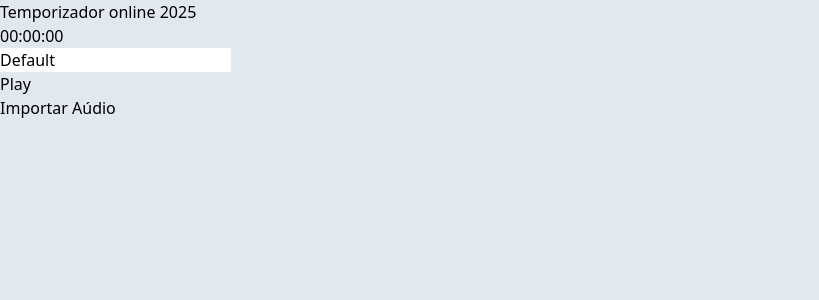
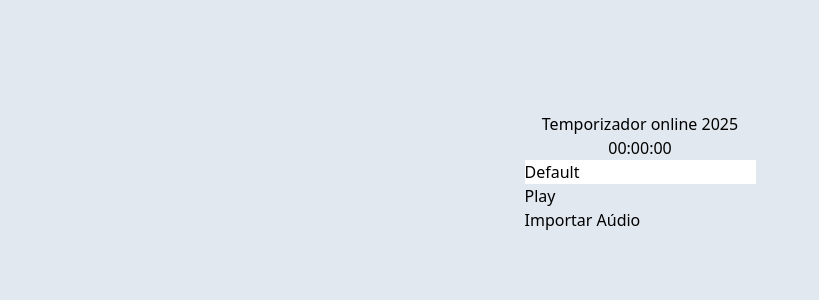
Before and after one commit to Guilherme1oo04/temporizador, a Vue app: page / in a window 1280 px wide. Shown: the top 300 px of the page, without its empty margins (0-819 px from the left). Built offline with nearby package versions, Linux system fonts and the light colour scheme.

Commit message:
Adicionando estilização de posicionamento

```diff
--- a/src/views/MainPage.vue
+++ b/src/views/MainPage.vue
@@ -4,7 +4,7 @@
 </script>
 
 <template>
-    <main>
+    <main class="tw-flex tw-flex-col tw-items-center tw-mt-28">
         <h1 class="pageName">Temporizador online 2025</h1>
         <MarcadorTempo></MarcadorTempo>
         <BotaoEscolheAudio></BotaoEscolheAudio>
```
